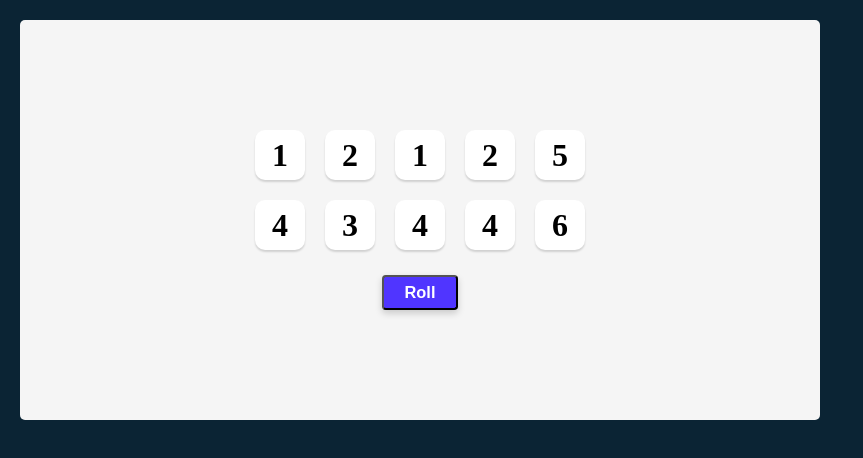
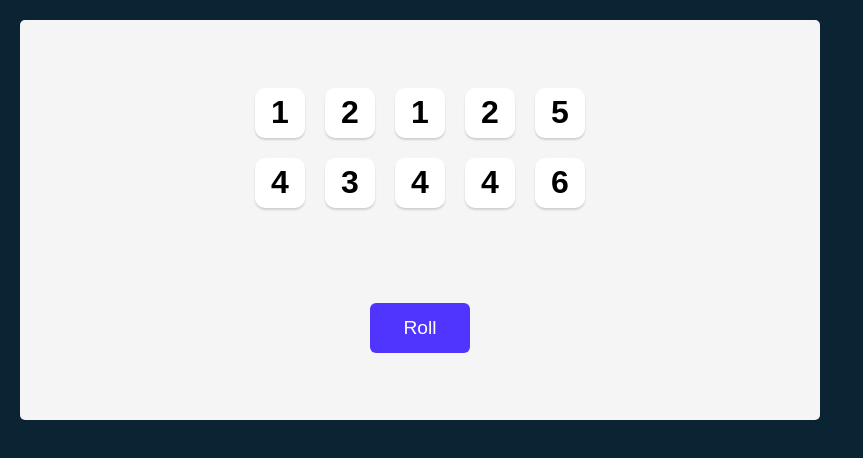
Before and after one commit to DanyloSus/tenzies, a React (Create React App) app: page / in a window 1280 px wide. Shown: the top 458 px of the page, without its empty margins (0-863 px from the left). Built offline with nearby package versions, Linux system fonts and the light colour scheme.

Commit message:
My version of change dice to object

```diff
--- a/src/App.js
+++ b/src/App.js
@@ -8,24 +8,26 @@
     function allNewDice() {
         const newDice = []
         for (let i = 0; i < 10; i++) {
-            newDice.push(Math.ceil(Math.random() * 6))
+            newDice.push({
+              value: Math.ceil(Math.random() * 6),
+              isHeld: false
+          })
         }
         return newDice
     }
 
-    function handleChange() {
-      const array = allNewDice()
-      setDice(() => array)
+    function rollDice() {
+        setDice(allNewDice())
     }
 
-    const diceElements = dice.map(die => <Die value={die} />)
+    const diceElements = dice.map(die => <Die value={die.value} />)
 
     return (
         <main>
             <div className="dice-container">
                 {diceElements}
             </div>
-            <button onClick={handleChange}>Roll</button>
+            <button className="roll-dice" onClick={rollDice}>Roll</button>
         </main>
     )
 }
--- a/src/index.css
+++ b/src/index.css
@@ -6,6 +6,7 @@
   margin: 0;
   background-color: #0B2434;
   padding: 20px;
+  font-family: 'Karla', sans-serif;
 }
 
 main {
@@ -16,7 +17,7 @@
   padding: 20px;
   display: flex;
   flex-direction: column;
-  justify-content: center;
+  justify-content: space-around;
   align-items: center;
 }
 
@@ -42,14 +43,22 @@
   font-size: 2rem;
 }
 
-button {
+.roll-dice {
+  height: 50px;
+  width: 100px;
+  border: none;
+  border-radius: 6px;
   background-color: #5035FF;
-  box-shadow: 0 3.2px 7.68px rgba(0, 0, 0, 0.18);
-  border-radius: 3.81277px;
-  padding: 5.76px 21px;
-  margin: 25px 0 0;
   color: white;
-  font-size: 16.384px;
-  line-height: 19px;
-  font-weight: 700;
+  font-size: 1.2rem;
+  font-family: 'Karla', sans-serif;
+  cursor: pointer;
 }
+
+.roll-dice:focus {
+  outline: none;
+}
+
+.roll-dice:active {
+  box-shadow: inset 5px 5px 10px -3px rgba(0, 0, 0, 0.7);
+}
```
